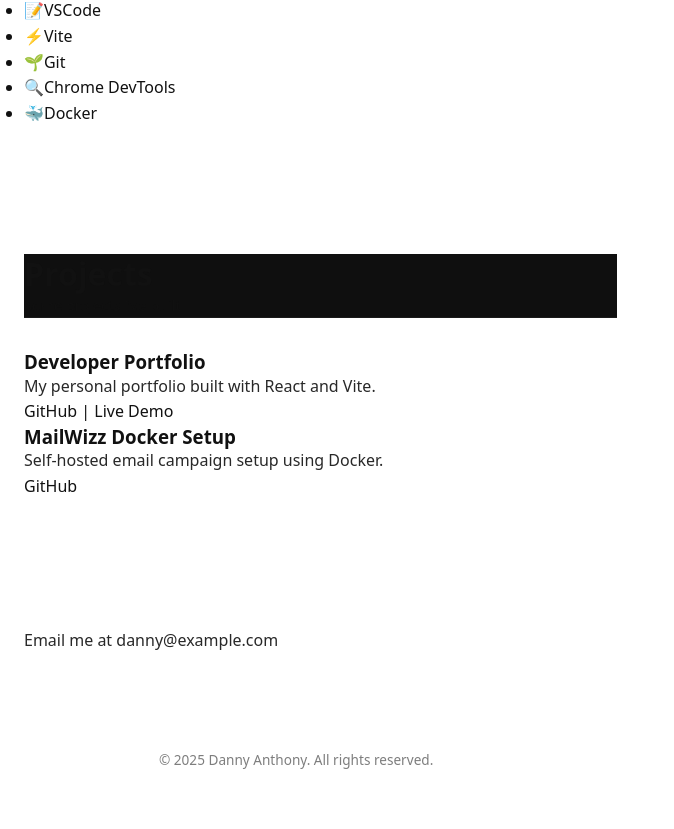
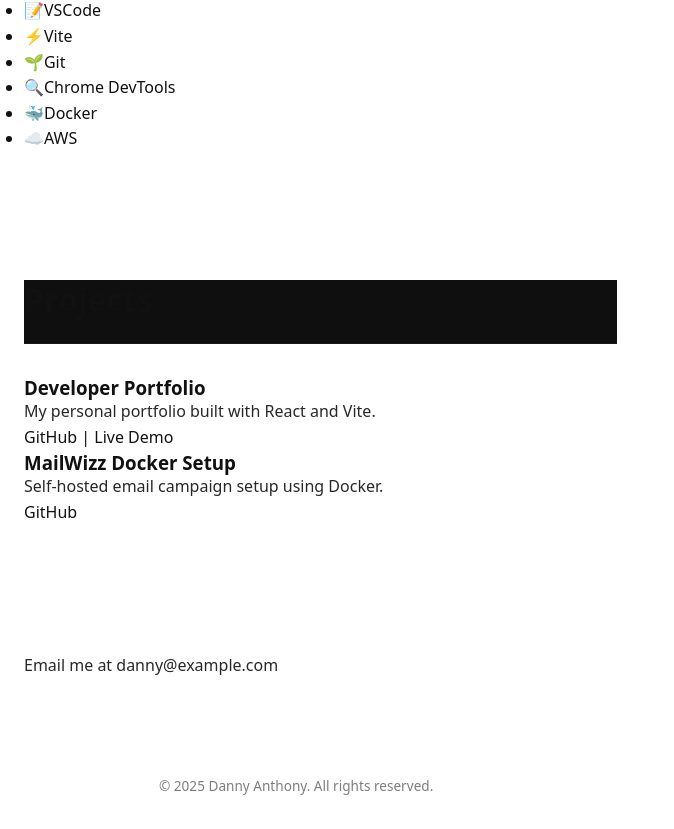
Before and after one commit to dadesigns41/portfolio, a React app: page / in a window 1280 px wide. Shown: the part 777-1606 px from the top of the page, without its empty margins (0-674 px from the left). Before the commit the page ends 1580 px from the top, so only its background shows below. Built offline with nearby package versions, Linux system fonts and the light colour scheme; the HTML template or start-up script is replaced by a standard one.

Commit message:
added AWS to toolbelt

```diff
--- a/src/features/devToolbelt.jsx
+++ b/src/features/devToolbelt.jsx
@@ -16,6 +16,7 @@ function DevToolbelt() {
         <DevToolIcon icon="🌱" label="Git" />
         <DevToolIcon icon="🔍" label="Chrome DevTools" />
         <DevToolIcon icon="🐳" label="Docker" />
+        <DevToolIcon icon="☁️" label="AWS" />
       </ul>
     </Section>
   );
```
